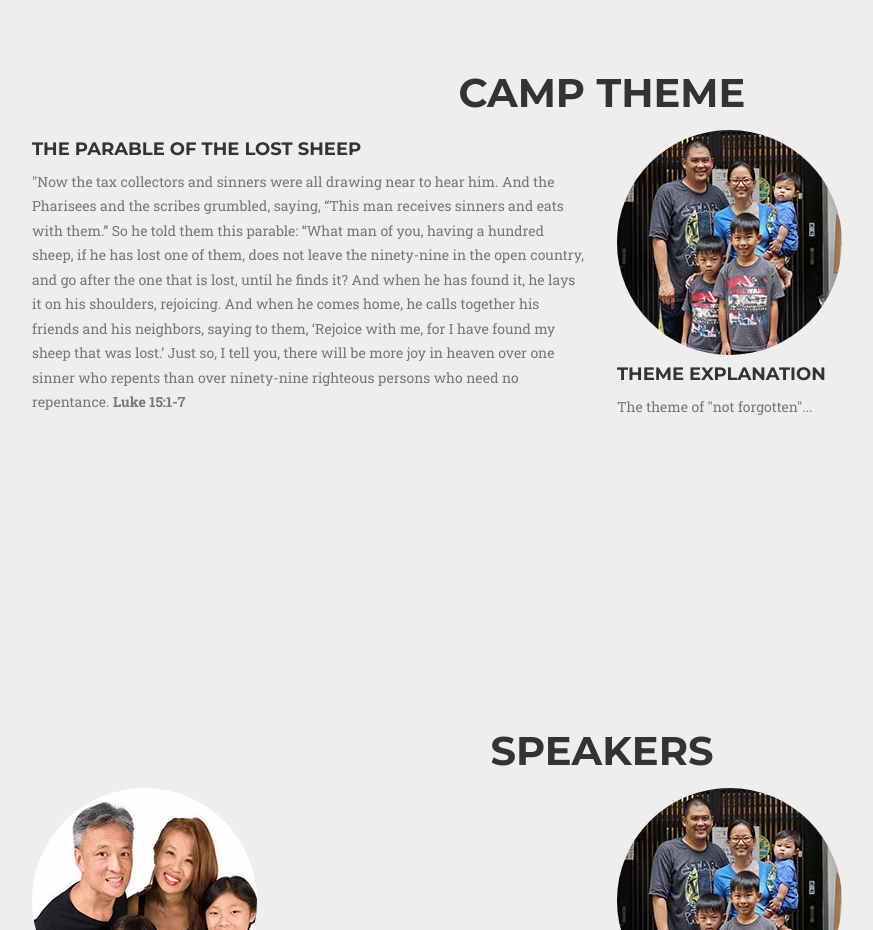
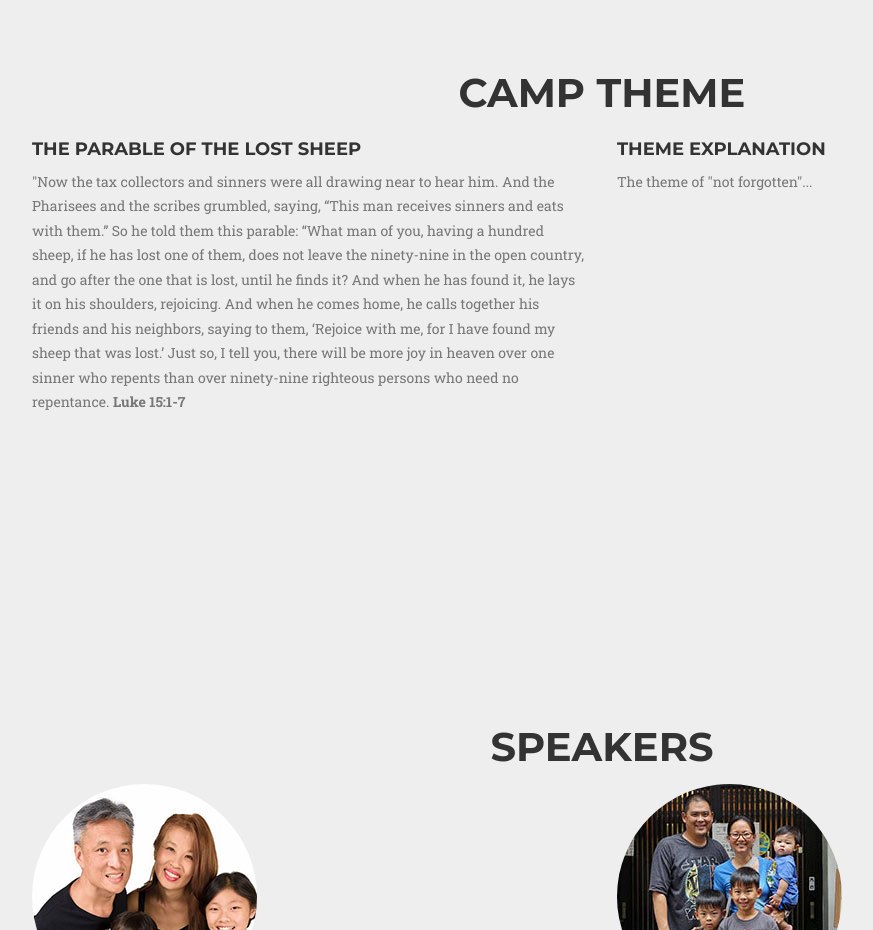
Before and after one commit to melissaha/wintervision, a website: page index.html in a window 1280 px wide. Shown: the part 1300-2230 px from the top of the page, without its empty margins (38-911 px from the left). Drawn offline with nearby package versions, Linux system fonts and the light colour scheme; a web font is replaced by a local one.

Commit message:
Changes to theme section
removed seigo’s picture from theme section

```diff
--- a/index.html
+++ b/index.html
@@ -117,7 +117,6 @@
                 </div>
                 <div class="col-sm-6">
                     <div class="speaker-section">
-                        <img src="img/team/seigotakayoshi.jpg" class="img-responsive img-circle" alt="">
                         <h4>Theme Explanation</h4>
                         <p class="text-muted">The theme of "not forgotten"...</p>
 
```
